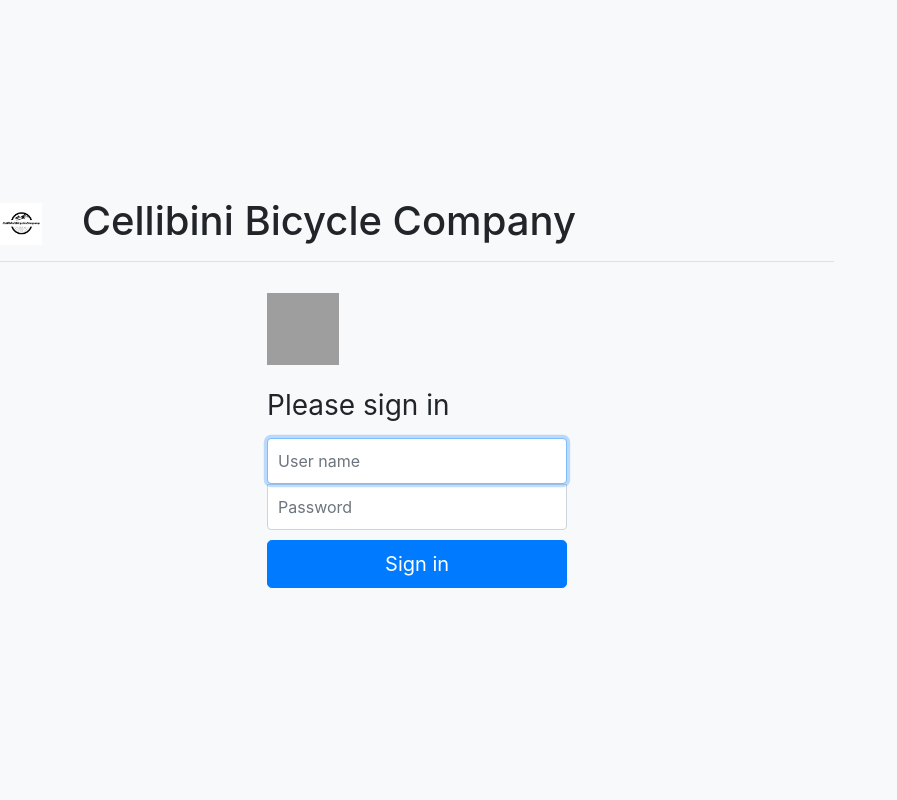
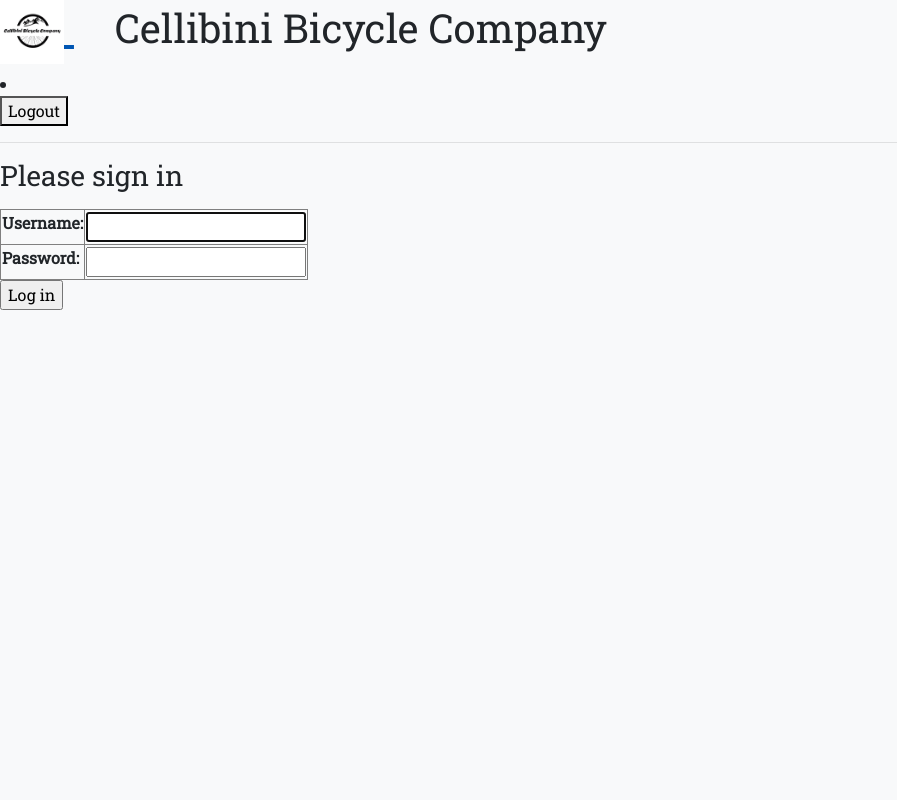
Before and after one commit to dhara2703/DBAS-CellibiniBikes, a Django app: page /accounts/login/ in a window 1280 px wide. Shown: the whole page, without its empty margins (0-897 px from the left). Run offline with Django 3.2, Linux system fonts and the light colour scheme; some libraries are stand-ins or nearby versions; grey boxes are pictures that could not be loaded.

Commit message:
login-logoutNavigation

```diff
--- a/cellibinibikes/celli_webapp/accounts/templates/accounts/login.html
+++ b/cellibinibikes/celli_webapp/accounts/templates/accounts/login.html
@@ -1,96 +1,28 @@
-{% extends 'base_layout.html' %}
+{% extends 'base-layout.html' %}
 
 {% block content %}
-<style>
-    .bd-placeholder-img {
-        font-size: 1.125rem;
-        text-anchor: middle;
-        -webkit-user-select: none;
-        -moz-user-select: none;
-        -ms-user-select: none;
-        user-select: none;
-    }
-
-    /* signin.css */
-    html,
-    body {
-    height: 100%;
-    }
-
-    body {
-    display: -ms-flexbox;
-    display: flex;
-    -ms-flex-align: center;
-    align-items: center;
-    padding-top: 40px;
-    padding-bottom: 40px;
-    background-color: #f5f5f5;
-    }
-
-    .form-signin {
-    width: 100%;
-    max-width: 330px;
-    padding: 15px;
-    margin: auto;
-    }
-
-    .form-signin .checkbox {
-    font-weight: 400;
-    }
-
-    .form-signin .form-control {
-    position: relative;
-    box-sizing: border-box;
-    height: auto;
-    padding: 10px;
-    font-size: 16px;
-    }
-
-    .form-signin .form-control:focus {
-    z-index: 2;
-    }
-
-    .form-signin input[type="email"] {
-    margin-bottom: -1px;
-    border-bottom-right-radius: 0;
-    border-bottom-left-radius: 0;
-    }
-
-    .form-signin input[type="password"] {
-    margin-bottom: 10px;
-    border-top-left-radius: 0;
-    border-top-right-radius: 0;
-    }
-
-    @media (min-width: 768px) {
-        .bd-placeholder-img-lg {
-            font-size: 3.5rem;
-        }
-    }
-</style>
+<h1 class="h3 mb-3 font-weight-normal">Please sign in</h1>
 <!-- <h1>Log in</h1> -->
-<!-- <form class="site-form" action={% url 'accounts:login' %} method="post">
+<form class="site-form" action={% url 'accounts:login' %} method="post">
     {% csrf_token %}
     <table border="1">
         {{ form }}
     </table>
     <input type="submit" value="Log in">
-</form> -->
+</form>
 
-<form class="form-signin">
+<!-- <form class="form-signin">
      {% csrf_token %}
     <img class="mb-4" src="logo.png" alt="" width="72" height="72">
-    <h1 class="h3 mb-3 font-weight-normal">Please sign in</h1>
     <label for="inputEmail" class="sr-only">User Name</label>
     <input type="text" id="inputUserName" class="form-control" placeholder="User name" required autofocus>
     <label for="inputPassword" class="sr-only">Password</label>
     <input type="password" id="inputPassword" class="form-control" placeholder="Password" required>
-    <!-- <div class="checkbox mb-3">
+    <div class="checkbox mb-3">
         <label>
             <input type="checkbox" value="remember-me"> Remember me
         </label>
-    </div> -->
+    </div>
     <button class="btn btn-lg btn-primary btn-block" type="submit">Sign in</button>
-</form>
-
+</form> -->
 {% endblock %}
--- a/cellibinibikes/celli_webapp/accounts/templates/accounts/signup.html
+++ b/cellibinibikes/celli_webapp/accounts/templates/accounts/signup.html
@@ -1,4 +1,4 @@
-{% extends 'base_layout.html' %}
+{% extends 'base-layout.html' %}
 
 {% block content %}
 <h1>Signup</h1>
--- a/cellibinibikes/celli_webapp/accounts/urls.py
+++ b/cellibinibikes/celli_webapp/accounts/urls.py
@@ -6,4 +6,5 @@
 urlpatterns = [
     re_path(r'^signup/$', views.signup_view, name='signup'),
     re_path(r'^login/$', views.login_view, name="login"),
+    re_path(r'^logout/$', views.logout_view, name='logout'),
 ]
--- a/cellibinibikes/celli_webapp/accounts/views.py
+++ b/cellibinibikes/celli_webapp/accounts/views.py
@@ -1,15 +1,16 @@
 from django.shortcuts import render, redirect
 from django.contrib.auth.forms import UserCreationForm, AuthenticationForm
-from django.contrib.auth import login
+from django.contrib.auth import login, logout
 
 # Create your views here.
 def signup_view(request):
     if request.method == 'POST':
         signupForm = UserCreationForm(request.POST)
         if signupForm.is_valid():
-            signupForm.save()
+            user = signupForm.save()
             # log the user in
-            return redirect('customers:homepage')
+            login(request, user)
+            return redirect('tasks:list')
     else:
         signupForm = UserCreationForm()
     return render(request, 'accounts/signup.html', {'form': signupForm})
@@ -20,8 +21,15 @@
         form = AuthenticationForm(data=request.POST)
         if form.is_valid():
             # log in the user
-
-            return redirect('customers:homepage')
+            user = form.get_user()
+            login(request, user)
+            return redirect('tasks:list')
     else:
         form = AuthenticationForm()
     return render(request, 'accounts/login.html', {'form':form})
+
+
+def logout_view(request):
+    if request.method == 'POST':
+        logout(request)
+        return redirect('accounts:login')
--- a/cellibinibikes/celli_webapp/assets/styles.css
+++ b/cellibinibikes/celli_webapp/assets/styles.css
@@ -1,23 +1,6 @@
-.container {
-    max-width: 960px;
+body{
+
+    font-family: 'Roboto Slab',
+    Georgia, 'Times New Roman',
+    Times, serif, 'Times New Roman';
 }
-
-.border-top {
-    border-top: 1px solid #e5e5e5;
-}
-
-.border-bottom {
-    border-bottom: 1px solid #e5e5e5;
-}
-
-.border-top-gray {
-    border-top-color: #adb5bd;
-}
-
-.box-shadow {
-    box-shadow: 0 .25rem .75rem rgba(0, 0, 0, .05);
-}
-
-.lh-condensed {
-    line-height: 1.25;
-}
--- a/cellibinibikes/celli_webapp/bike/templates/bike/model_detail.html
+++ b/cellibinibikes/celli_webapp/bike/templates/bike/model_detail.html
@@ -1,4 +1,4 @@
-{% extends 'base_layout.html' %}
+{% extends 'base-layout.html' %}
 
 {% block content %}
 <div class="model-detail">
--- a/cellibinibikes/celli_webapp/bike/templates/bike/model_list.html
+++ b/cellibinibikes/celli_webapp/bike/templates/bike/model_list.html
@@ -1,4 +1,4 @@
-{% extends 'base_layout.html' %}
+{% extends 'base-layout.html' %}
 
 {% block content %}
 <div class="models">
--- a/cellibinibikes/celli_webapp/customers/templates/customers/customers_homepage.html
+++ b/cellibinibikes/celli_webapp/customers/templates/customers/customers_homepage.html
@@ -1,4 +1,4 @@
-{% extends 'base_layout.html' %}
+{% extends 'base-layout.html' %}
 
 {% block content %}
     <h1>This is Customer's Homepage</h1>
--- a/cellibinibikes/celli_webapp/taskschedule/models.py
+++ b/cellibinibikes/celli_webapp/taskschedule/models.py
@@ -13,9 +13,3 @@
 
     def __str__(self):
         return str(self.employeeid)
-
-    # this function is created to display a snippet on screen for the model
-    # to call this function in views : <td>{{ task.modeldescription }}</td> TO <td>{{ task.snippet }}</td>
-    # Ninja video 11 : https://www.youtube.com/watch?v=ERCt6HUcaFw&list=PL4cUxeGkcC9ib4HsrXEYpQnTOTZE1x0uc&index=11
-    def snippet(self):
-        return self.body[:50] + ' ...'  # Displays 50 characters
--- a/cellibinibikes/celli_webapp/taskschedule/templates/taskschedule/task_detail.html
+++ b/cellibinibikes/celli_webapp/taskschedule/templates/taskschedule/task_detail.html
@@ -1,4 +1,4 @@
-{% extends 'base_layout.html' %}
+{% extends 'base-layout.html' %}
 
 {% block content %}
 <div class="task-detail">
--- a/cellibinibikes/celli_webapp/templates/about.html
+++ b/cellibinibikes/celli_webapp/templates/about.html
@@ -1,4 +1,4 @@
-{% extends 'base_layout.html' %}
+{% extends 'base-layout.html' %}
 
 {% block content %}
     This is about page
--- a/cellibinibikes/celli_webapp/templates/base_layout.html
+++ b/cellibinibikes/celli_webapp/templates/base-layout.html
@@ -5,7 +5,7 @@
 <head>
     <meta charset="UTF-8">
     <meta name="viewport" content="width=device-width, initial-scale=1.0">
-    <link href="/docs/4.3/dist/css/bootstrap.min.css" rel="stylesheet"
+    <link rel="stylesheet" href="https://stackpath.bootstrapcdn.com/bootstrap/4.3.1/css/bootstrap.min.css"
         integrity="sha384-ggOyR0iXCbMQv3Xipma34MD+dH/1fQ784/j6cY/iJTQUOhcWr7x9JvoRxT2MZw1T" crossorigin="anonymous">
     <script src="https://code.jquery.com/jquery-3.3.1.slim.min.js"
         integrity="sha384-q8i/X+965DzO0rT7abK41JStQIAqVgRVzpbzo5smXKp4YfRvH+8abtTE1Pi6jizo" crossorigin="anonymous">
@@ -16,16 +16,28 @@
     <script src="https://stackpath.bootstrapcdn.com/bootstrap/4.3.1/js/bootstrap.min.js"
         integrity="sha384-JjSmVgyd0p3pXB1rRibZUAYoIIy6OrQ6VrjIEaFf/nJGzIxFDsf4x0xIM+B07jRM" crossorigin="anonymous">
     </script>
-
     <link rel="stylesheet" href="{% static 'styles.css' %}">
+    <link rel="stylesheet" href="https://fonts.googleapis.com/css?family=Roboto+Slab">
 
     <title>Cellibini Bikes Company</title>
 </head>
 
 <body class="bg-light">
+    <header class="wrapper">
+        <h1>
+            <a href="{% url 'accounts:login' %}">
+                <img src="{% static 'logo.png' %}" height="5%" width="5%" alt="Cellibini Bikes" />
+            </a>&ensp;&ensp;Cellibini Bicycle Company</h1>
+        <nav>
+            <li>
+                <form class="logout-link" action="{% url 'accounts:logout' %}" method="post">
+                    {% csrf_token %}
+                    <button type="submit">Logout</button>
+                </form>
+            </li>
+        </nav>
+    </header>
     <div class="wrapper">
-        <h1><a href="{% url 'tasks:list' %}"><img src="{% static 'logo.png' %}" height="5%"
-                    width="5%" /></a>&ensp;&ensp;Cellibini Bicycle Company</h1>
         <hr>
         {% block content %}
         {% endblock %}
--- a/cellibinibikes/celli_webapp/templates/homepage.html
+++ b/cellibinibikes/celli_webapp/templates/homepage.html
@@ -1,4 +1,4 @@
-{% extends 'base_layout.html' %}
+{% extends 'base-layout.html' %}
 
 {% block content %}
     This is Homepage
```
Also changed, not shown: cellibinibikes/celli_webapp/taskschedule/templates/taskschedule/task_list.html (+4 -4 lines).
